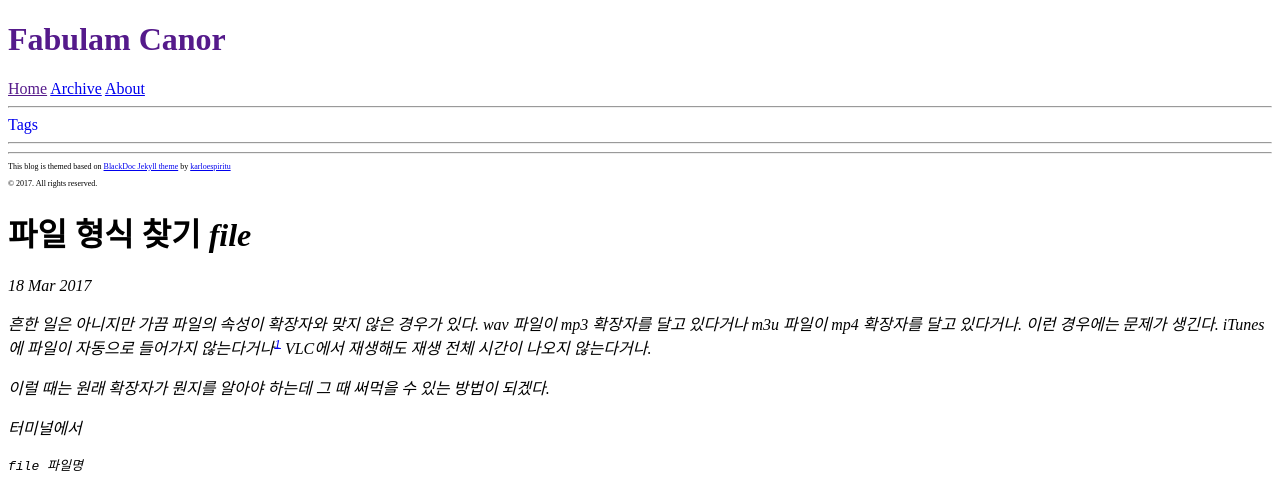
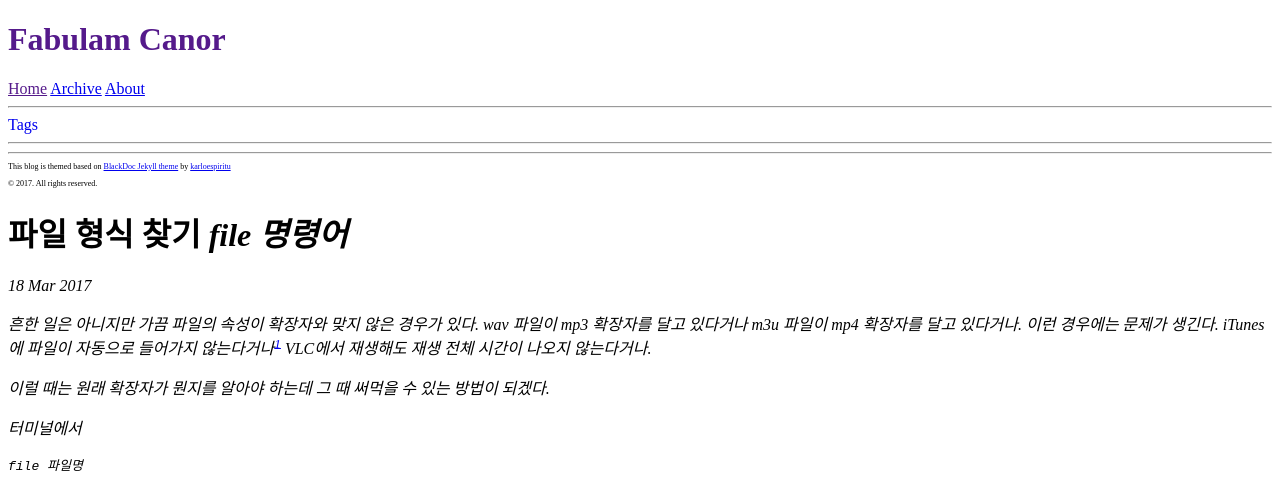
Before and after one commit to Canorus/canorus.github.io, a Jekyll site: the page built from _posts/2017-03-18-파일-형식-찾기-file-.md, in a window 1280 px wide. Shown: the top 493 px of the page. Built offline with Jekyll 4.4.1, drawn with Linux system fonts in a browser that asks for light colours; comment, search, counter and statistics services are not loaded.

Commit message:
unpublished

```diff
--- a/_posts/2017-03-18-파일-형식-찾기-file-.md
+++ b/_posts/2017-03-18-파일-형식-찾기-file-.md
@@ -1,6 +1,6 @@
 ---
 layout: "post"
-title: "파일 형식 찾기 <i>file<i> "
+title: "파일 형식 찾기 <i>file<i> 명령어"
 date: "2017-03-18 10:48"
 published: true
 ---
```
